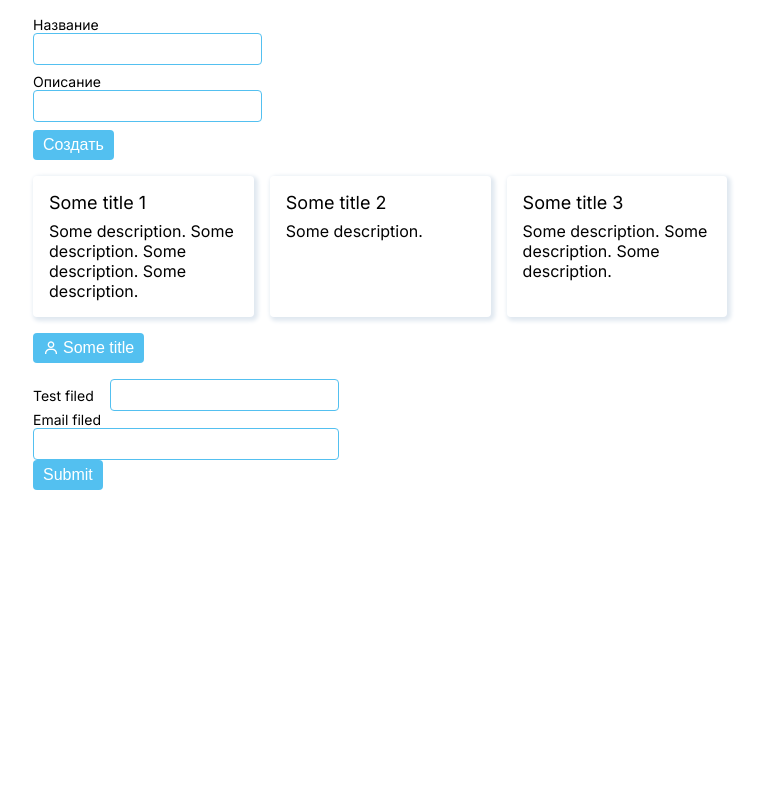
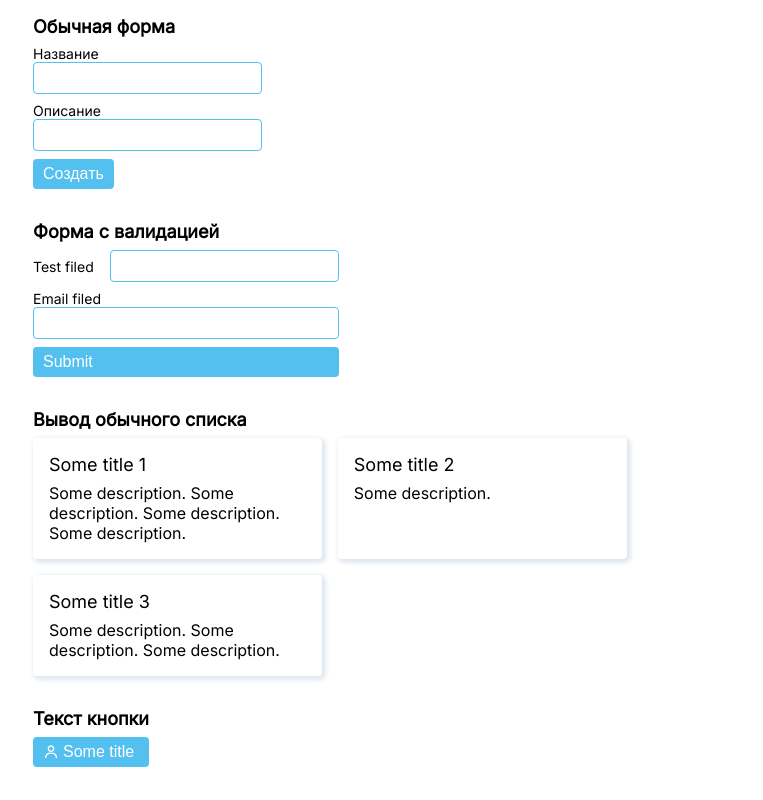
Before and after one commit to Gorschenko/react-app, a React (Create React App) app: page / in a window 1280 px wide. Shown: the whole page, without its empty margins (23-786 px from the left). Built offline with nearby package versions, Linux system fonts and the light colour scheme.

Commit message:
Some styles fixes

```diff
--- a/src/components/App/App.js
+++ b/src/components/App/App.js
@@ -41,6 +41,13 @@ export default class App extends React.Component {
     return (
         <div className="app">
             <FormApp />
+
+            <SimpleForm />
+
+            <div className="flex-column flex-gap-8">
+                <p className="text_l text_weight_head">
+                    Вывод обычного списка
+                </p>
                 <div className="app__list">
                     {this.state.posts.map(p =>
                         <DefaultCard
@@ -49,14 +56,19 @@ export default class App extends React.Component {
                         />
                     )}
                 </div>
+            </div>
+
+            <div className="flex-column flex-gap-8">
+                <p className="text_l text_weight_head">
+                    Текст кнопки
+                </p>
                 <DefaultButton
                   title="Some title"
                   icon="bx-user"
                   isDisabled={this.state.isDisbledButton}
                   action={this.buttonAction}
                 />
-
-        <SimpleForm />
+            </div>
         </div>
     )
   }
--- a/src/components/App/App.scss
+++ b/src/components/App/App.scss
@@ -1,7 +1,7 @@
 .app {
     @include flex-column;
     align-items: flex-start;
-    gap: 16px;
+    gap: 32px;
     max-width: 1200px;
     padding: 16px;
     margin: 0 auto;
--- a/src/components/App/FormApp/FormApp.js
+++ b/src/components/App/FormApp/FormApp.js
@@ -18,7 +18,10 @@ export default class FormApp extends React.Component {
     }
     render() {
         return (
-            <div>
+            <div className="flex-column flex-gap-8">
+                <p className="text_l text_weight_head">
+                    Обычная форма
+                </p>
                 <form className={classes.formApp}>
                     <SimpleInput
                         title="Название"
--- a/src/components/SimpleForm/SimpleForm.js
+++ b/src/components/SimpleForm/SimpleForm.js
@@ -19,7 +19,14 @@ const SimpleForm = () => {
     };
 
     return (
-        <form onSubmit={handleSubmit(onSubmit)}>
+        <div className="flex-column flex-gap-8">
+            <p className="text_l text_weight_head">
+                Форма с валидацией
+            </p>
+            <form
+                className="flex-column flex-gap-8"
+                onSubmit={handleSubmit(onSubmit)}
+            >
                 <DefaultInput
                     title="Test filed"
                     name="test"
@@ -36,6 +43,7 @@ const SimpleForm = () => {
                 />
                 <DefaultButton title="Submit" />
             </form>
+        </div>
     );
 }
 
--- a/src/styles/resets.scss
+++ b/src/styles/resets.scss
@@ -9,8 +9,8 @@
 body {
     @include text_m;
     font-family: 'Inter', sans-serif;
-    width: 100vw;
-    height: 100vh;
+    width: 100%;
+    height: 100%;
     margin: 0;
 }
 
```
Lines whose indentation alone changed are shown as unchanged.
